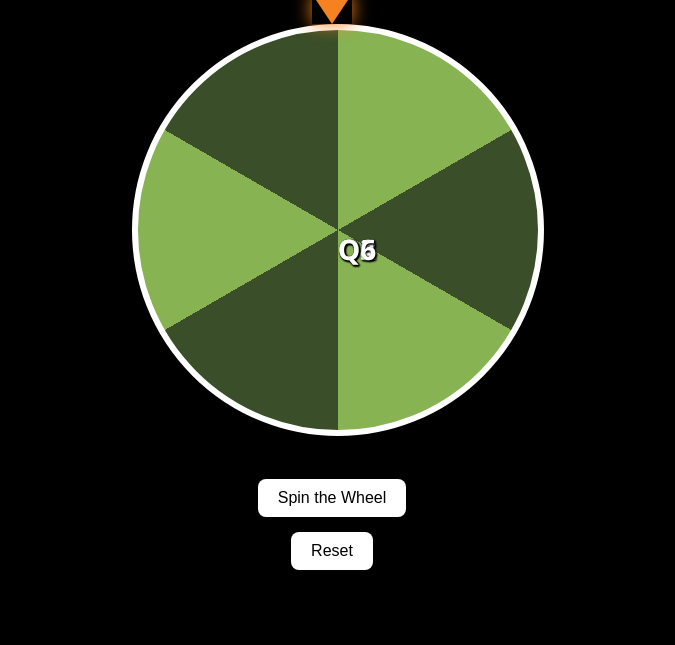
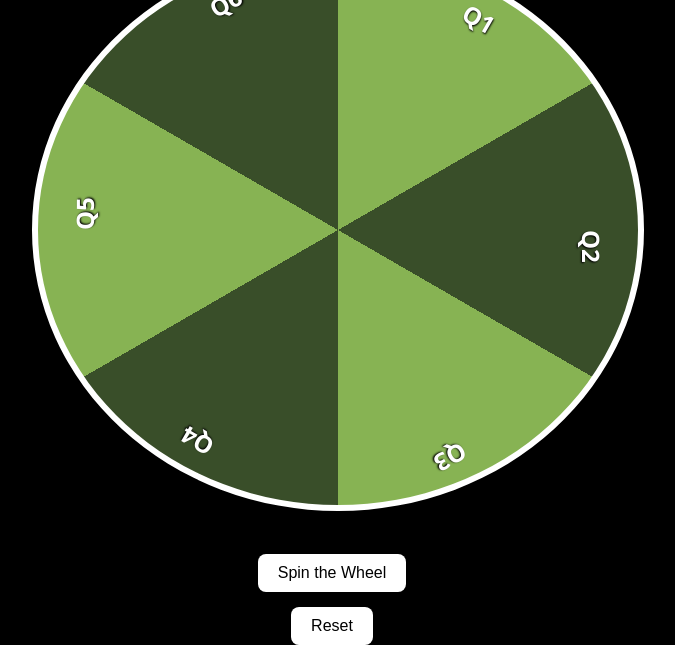
Before and after one commit to mkhassawi/oqgn, a plain HTML site: page index.html in a window 1280 px wide. Shown: the part 155-800 px from the top of the page, without its empty margins (308-983 px from the left). Drawn offline with Linux system fonts and the light colour scheme.

Commit message:
Update index.html

```diff
--- a/index.html
+++ b/index.html
@@ -38,8 +38,8 @@
 
     .wheel-container {
       position: relative;
-      width: 400px;
-      height: 400px;
+      width: 600px;
+      height: 600px;
       margin-bottom: 40px;
     }
 
@@ -88,17 +88,17 @@
       top: 50%;
       transform-origin: 0% 0%;
       color: #fff;
-      font-size: 28px;
+      font-size: 24px;
       font-weight: bold;
       text-shadow: 1px 1px 2px #000;
     }
 
-    .segment-label:nth-child(30) { transform: rotate(30deg) translate(0, -180px); }
-    .segment-label:nth-child(90) { transform: rotate(90deg) translate(0, -180px); }
-    .segment-label:nth-child(150) { transform: rotate(150deg) translate(0, -180px); }
-    .segment-label:nth-child(210) { transform: rotate(210deg) translate(0, -180px); }
-    .segment-label:nth-child(270) { transform: rotate(270deg) translate(0, -180px); }
-    .segment-label:nth-child(330) { transform: rotate(330deg) translate(0, -180px); }
+    .segment-label:nth-child(1) { transform: rotate(30deg) translate(0, -270px); }
+    .segment-label:nth-child(2) { transform: rotate(90deg) translate(0, -270px); }
+    .segment-label:nth-child(3) { transform: rotate(150deg) translate(0, -270px); }
+    .segment-label:nth-child(4) { transform: rotate(210deg) translate(0, -270px); }
+    .segment-label:nth-child(5) { transform: rotate(270deg) translate(0, -270px); }
+    .segment-label:nth-child(6) { transform: rotate(330deg) translate(0, -270px); }
 
     .button {
       margin-top: 15px;
```
